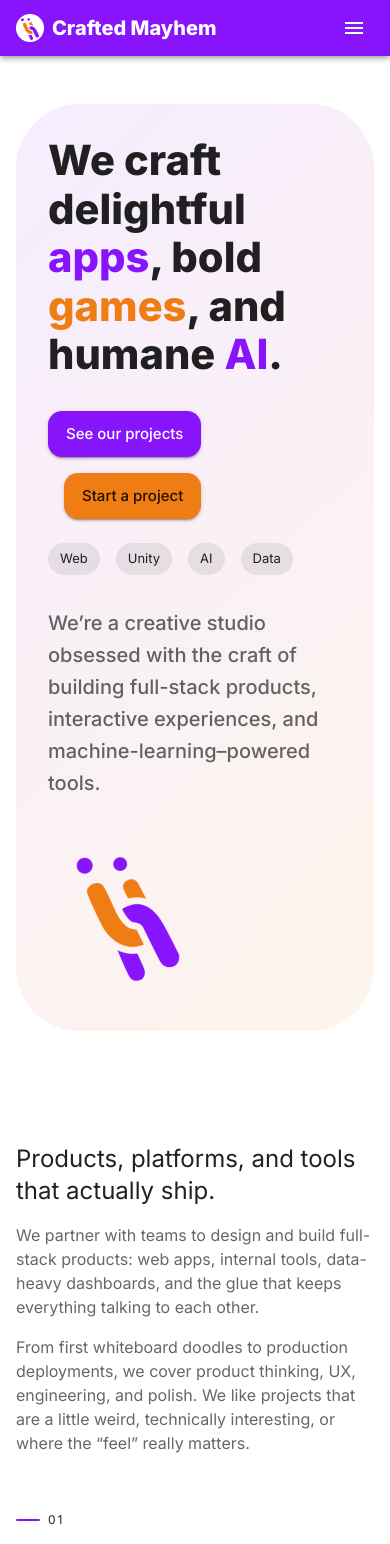
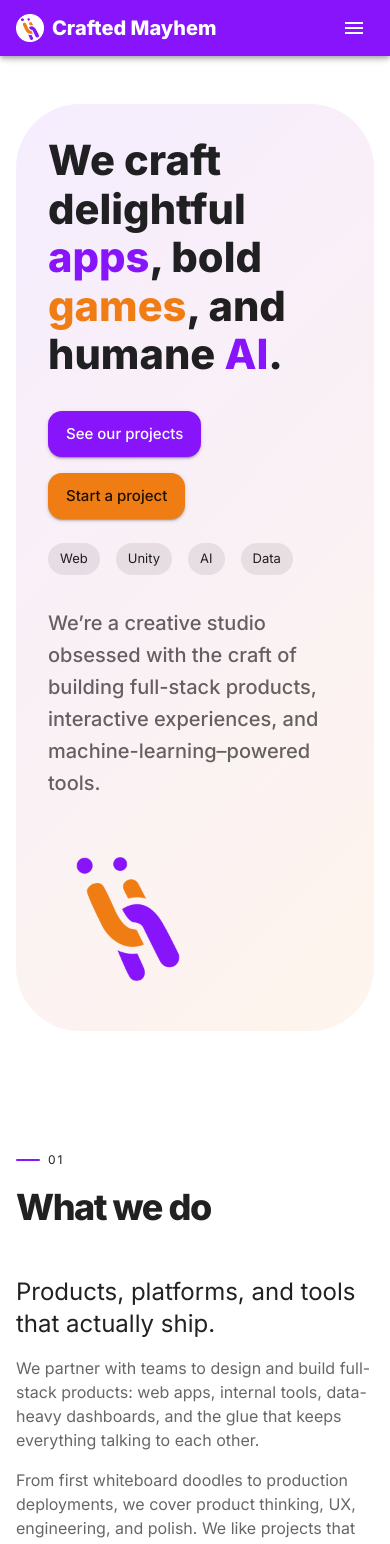
Before and after one commit to FarrasArias/CraftedMayhemWebsite, a React (Vite) app: page /#/ in a window 390 px wide. Shown: the top 1544 px of the page. Built offline with nearby package versions, Linux system fonts and the light colour scheme.

Commit message:
UPDATED: fixed Home view in mobile

```diff
--- a/src/pages/Home.tsx
+++ b/src/pages/Home.tsx
@@ -25,7 +25,6 @@ export default function Home() {
 
                 <Stack
                     direction="row"
-                    spacing={2}
                     sx={{ mt: 4, flexWrap: 'wrap', gap: 2 }}
                     >
                     <Button size="large" component={RouterLink} to="/projects">
@@ -35,6 +34,7 @@ export default function Home() {
                         Start a project
                     </Button>
                 </Stack>
+
 
                 <Stack
                     direction="row"
@@ -86,8 +86,13 @@ export default function Home() {
                 bgcolor: 'background.default',
             }}
             >
-                <Grid container spacing={6} alignItems="flex-start">
-                    {/* content (left) */}
+                <Grid
+                    container
+                    spacing={6}
+                    alignItems="flex-start"
+                    direction={{ xs: 'column-reverse', md: 'row' }}
+                >
+                    {/* content (left on desktop, below on mobile) */}
                     <Grid item xs={12} md={7}>
                         <Typography variant="h5" sx={{ mb: 2 }}>
                             Products, platforms, and tools that actually ship.
@@ -104,7 +109,7 @@ export default function Home() {
                         </Typography>
                     </Grid>
 
-                    {/* Title 1 (right) */}
+                    {/* Title 1 (right on desktop, top on mobile) */}
                     <Grid item xs={12} md={5}>
                         <Box
                             sx={{
@@ -160,7 +165,12 @@ export default function Home() {
                 bgcolor: 'background.paper',
             }}
             >
-            <Grid container spacing={6} alignItems="flex-start">
+                <Grid
+                    container
+                    spacing={6}
+                    alignItems="flex-start"
+                    direction={{ xs: 'column', md: 'row' }}
+                >
                     {/* Title 2 (left on desktop, top on mobile) */}
                     <Grid item xs={12} md={5}>
                         <Box
@@ -233,8 +243,13 @@ export default function Home() {
                 bgcolor: 'background.default',
             }}
             >
-                <Grid container spacing={6} alignItems="flex-start">
-                    {/* content (left) */}
+                <Grid
+                    container
+                    spacing={6}
+                    alignItems="flex-start"
+                    direction={{ xs: 'column-reverse', md: 'row' }}
+                >
+                    {/* content (left on desktop, below on mobile) */}
                     <Grid item xs={12} md={7}>
                         <Typography color="text.secondary" sx={{ mb: 3, maxWidth: 720 }}>
                             We&apos;ve worked on client platforms, internal tools, public games,
@@ -274,7 +289,7 @@ export default function Home() {
                         </Stack>
                     </Grid>
 
-                    {/* Title 3 (right) */}
+                    {/* Title 3 (right on desktop, top on mobile) */}
                     <Grid item xs={12} md={5}>
                         <Box
                             sx={{
@@ -320,6 +335,7 @@ export default function Home() {
                     </Grid>
                 </Grid>
             </Box>
+
         </Box>
     )
 }
```
Also changed, not shown: 4 other files (tests, documents, lock files or other folders). Lines whose indentation alone changed are shown as unchanged.
